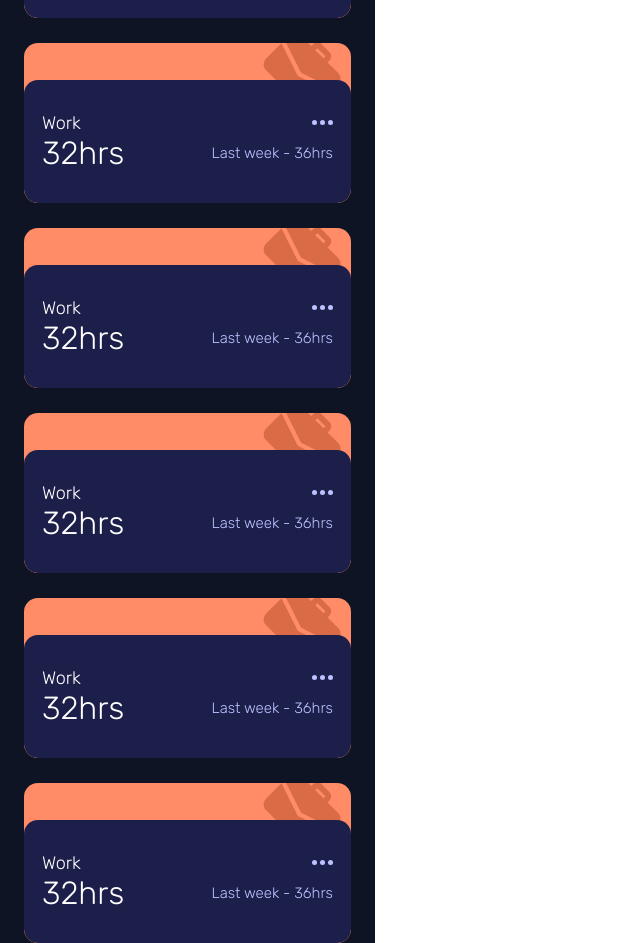
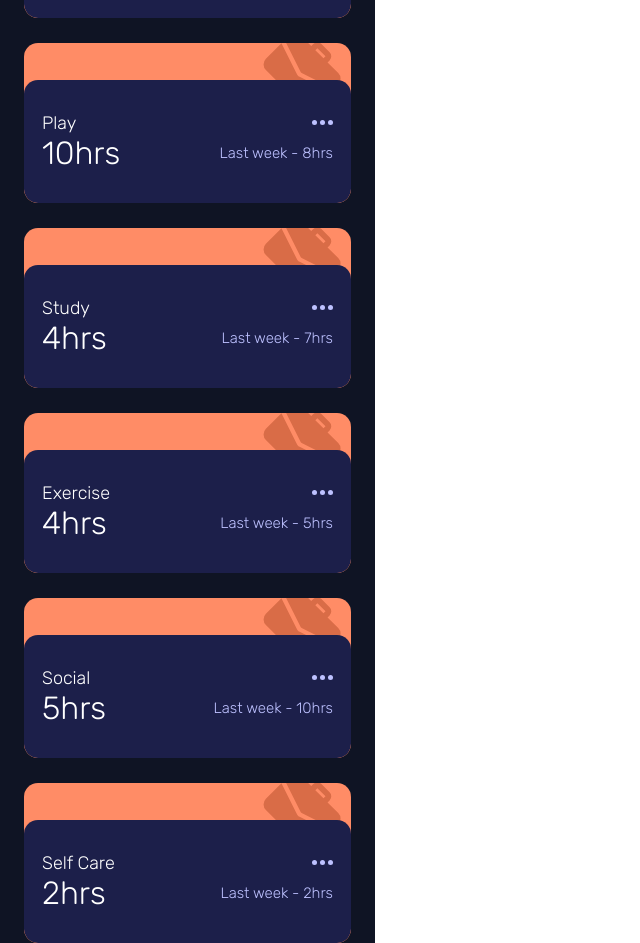
Before and after one commit to evgiur/time-tracker, a React (Create React App) app: page / in a window 1280 px wide. Shown: the part 420-1363 px from the top of the page, without its empty margins (0-640 px from the left). Built offline with nearby package versions, Linux system fonts and the light colour scheme.

Commit message:
props-added

```diff
--- a/src/App.js
+++ b/src/App.js
@@ -2,19 +2,17 @@ import Maincard from "./components/Maincard";
 import Dashboadrcard from "./components/Dashboardcard";
 import './scss/app.scss';
 // import icon from '../assets/images/icon-work.svg';
-{/*const card = [{icon: icon, color:  }]*/}
+import activities from "../src/assets/images/data.json"
 
 export default function App() {
   return (
     <div className="App">
       <main>
         <Maincard />
-        <Dashboadrcard />
-        <Dashboadrcard />
-        <Dashboadrcard />
-        <Dashboadrcard />
-        <Dashboadrcard />
-        <Dashboadrcard />
+        {activities.map((obj) => (
+          <Dashboadrcard title={obj.title} timeframes={obj.timeframes}/>
+        ))}
+
       </main>
     </div>
   );
--- a/data.json
+++ b/src/assets/images/data.json
@@ -15,6 +15,7 @@
         "previous": 128
       }
     }
+
   },
   {
     "title": "Play",
--- a/src/components/Dashboardcard.jsx
+++ b/src/components/Dashboardcard.jsx
@@ -2,7 +2,7 @@ import React from 'react';
 import '../scss/app.scss';
 import work from '../assets/images/icon-work.svg'
 
-export default function Dashboardcard() {
+export default function Dashboardcard({title, timeframes}) {
   return (
     <div className='activity'>
     <img src={work} alt="work-icon"></img>
@@ -10,7 +10,7 @@ export default function Dashboardcard() {
 
         <div className='top-row'>
 
-          <div className='activity-type'>Work</div>
+          <div className='activity-type'>{title}</div>
 
           <div className='dots-menu'>
             <div className='dot'></div>
@@ -23,11 +23,11 @@ export default function Dashboardcard() {
         <div className='bottom-row'>
 
           <div className='time-amount'>
-            32hrs {/*props */}
+            {timeframes.weekly.current}hrs
           </div>
 
           <div className='last-period'>
-            Last week - 36hrs {/* props */}
+            Last week - {timeframes.weekly.previous}hrs
           </div>
 
         </div>
```
